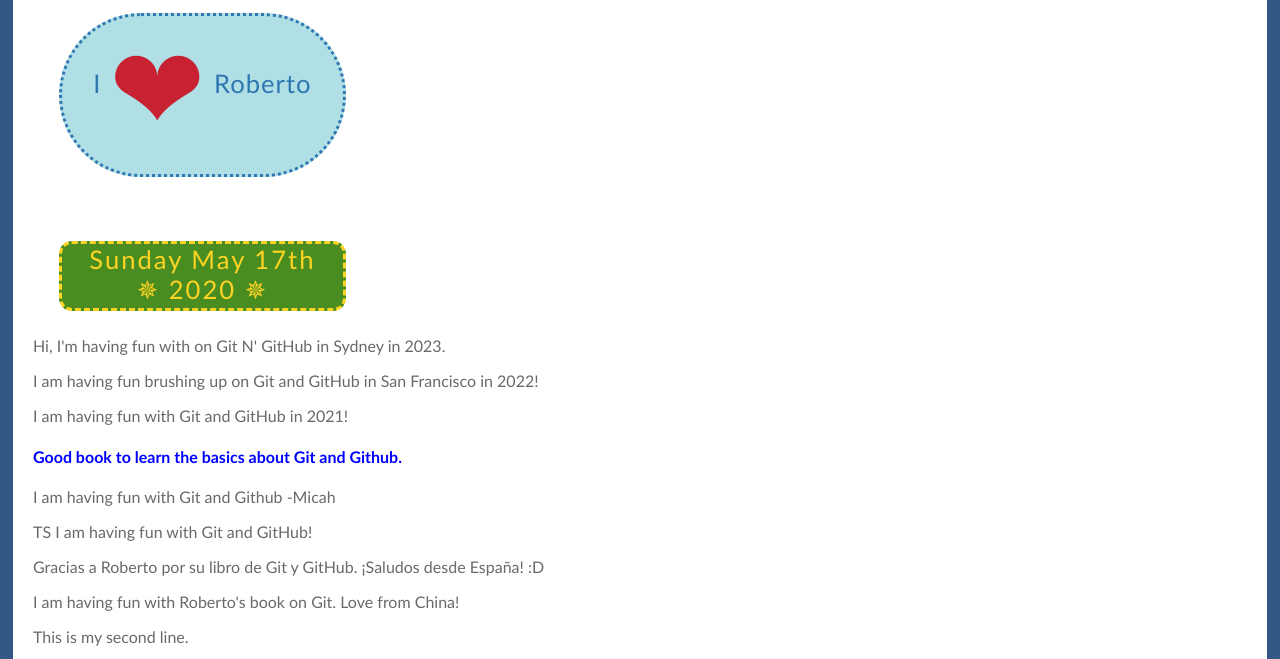
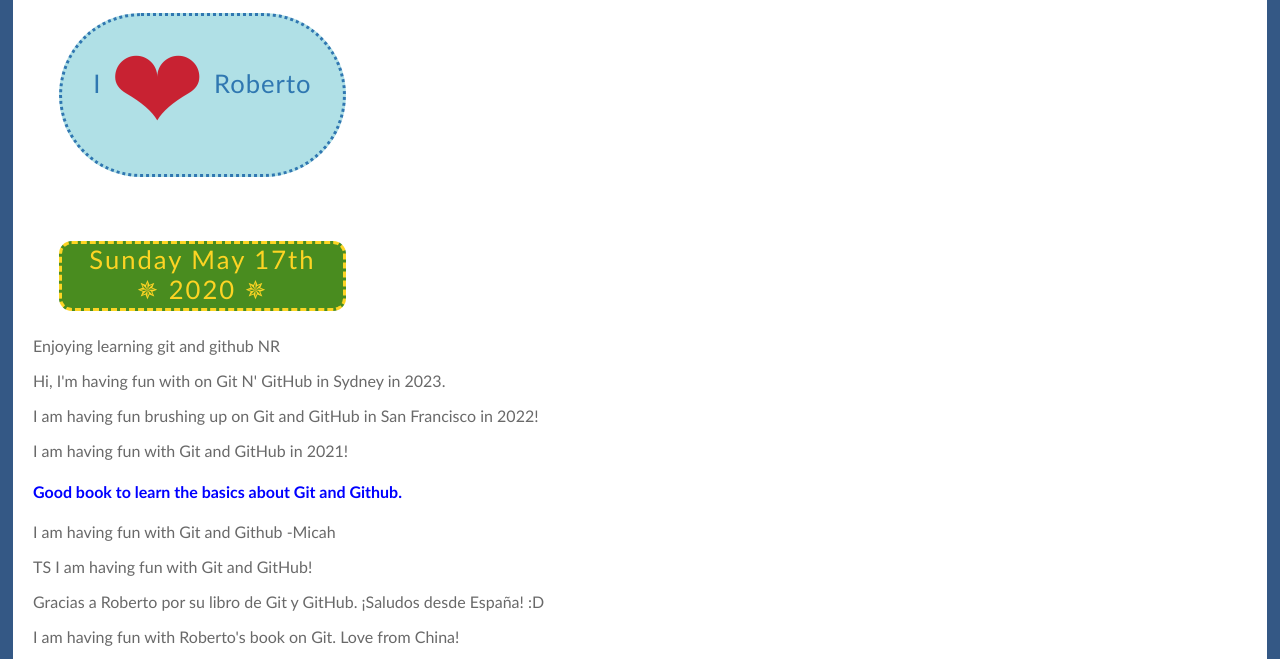
Before and after one commit to robertovormittag/open-website, a plain HTML site: page index.html in a window 1280 px wide. Shown: the part 121-780 px from the top of the page. Drawn offline with Linux system fonts and the light colour scheme.

Commit message:
New paragraph added

```diff
--- a/index.html
+++ b/index.html
@@ -12,6 +12,7 @@
 <h1>Open Website</h1>
 <p style="color: #2f77b1; background-color: powderblue; border-style: dotted; margin-bottom: 5vw; margin-left: 2vw; padding-bottom: 2.3vw; padding-left: 1vw; padding-right: 1vw; width: 20vw; height: 10vw; border-radius: 30vw; letter-spacing: 1px; font-size: 2vw; font-style: serif; text-align: center;">I <span style="font-size: 9vw; color: #c82232; vertical-align: middle;">&#10084</span> Roberto</p>
 <p style= "color: #fdd424; background-color: #498c1f ; border-style: dashed; ; margin-left: 2vw; border-radius: 1vw; padding-left: 1vw; padding-right: 1vw; width: 20vw; height: 5vw; letter-spacing: 2px; font-size: 2vw; font-style: serif; text-align: center">Sunday May 17th<br>✵ 2020 ✵</p>
+<p>Enjoying learning git and github NR</p>
 <p>Hi, I'm having fun with on Git N' GitHub in Sydney in 2023.</p>
 <p>I am having fun brushing up on Git and GitHub in San Francisco in 2022!</p>
 <p>I am having fun with Git and GitHub in 2021!</p>
```
